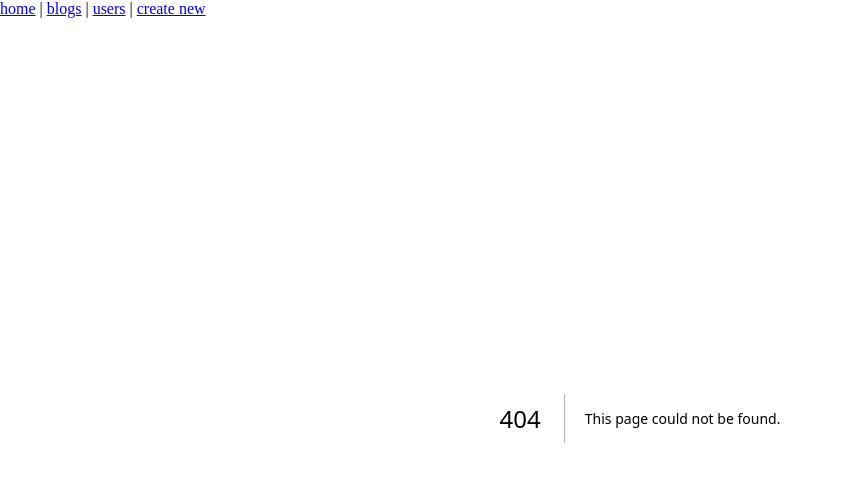
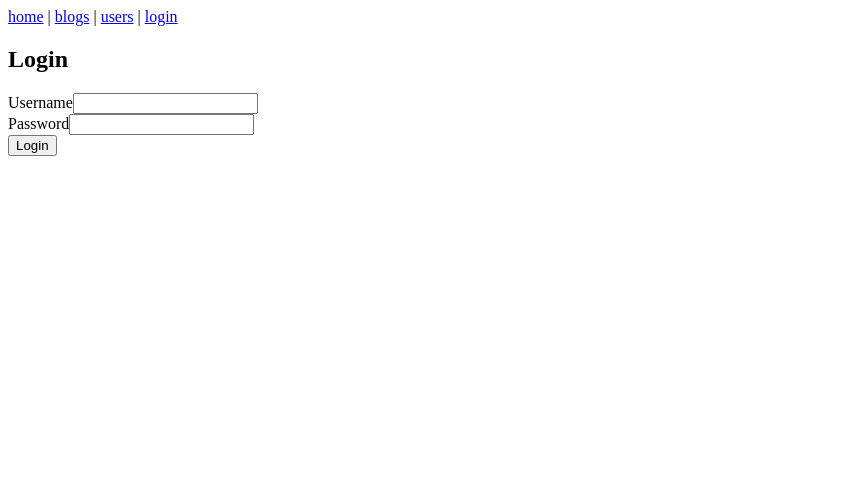
Before and after one commit to taimv2405/full-stack-open-nextjs, a Next.js app: page /login in a window 1280 px wide. Before the commit this address had no page. Shown: the top 482 px of the page, without its empty margins (0-843 px from the left). Built offline with nearby package versions, Linux system fonts and the light colour scheme; no server answers.

Commit message:
[11] feat: add login page and session-aware navbar

```diff
--- /dev/null
+++ b/app/components/NavBar.tsx
@@ -0,0 +1,30 @@
+'use client';
+
+import Link from 'next/link';
+import { useSession, signOut } from 'next-auth/react';
+
+const NavBar = () => {
+  const { data: session } = useSession();
+
+  return (
+    <nav>
+      <Link href="/">home</Link>
+      {' | '}
+      <Link href="/blogs">blogs</Link>
+      {' | '}
+      <Link href="/users">users</Link>
+      {' | '}
+      {session ? (
+        <>
+          <Link href="/blogs/new">create new</Link>
+          {' | '}
+          <em>{session.user?.name} logged in</em>{' '}
+          <button onClick={() => signOut()}>logout</button>
+        </>
+      ) : (
+        <Link href="/login">login</Link>
+      )}
+    </nav>
+  );
+};
+export default NavBar;
--- a/app/layout.tsx
+++ b/app/layout.tsx
@@ -1,5 +1,5 @@
-import Link from 'next/link';
 import AuthSessionProvider from './components/SessionProvider';
+import NavBar from './components/NavBar';
 
 export default function RootLayout({
   children,
@@ -10,15 +10,7 @@ export default function RootLayout({
     <html lang="en">
       <body>
         <AuthSessionProvider>
-          <nav>
-            <Link href="/">home</Link>
-            {' | '}
-            <Link href="/blogs">blogs</Link>
-            {' | '}
-            <Link href="/users">users</Link>
-            {' | '}
-            <Link href="/blogs/new">create new</Link>
-          </nav>
+          <NavBar />
           {children}
         </AuthSessionProvider>
       </body>
--- /dev/null
+++ b/app/login/page.tsx
@@ -0,0 +1,52 @@
+'use client';
+
+import { signIn } from 'next-auth/react';
+import { useRouter } from 'next/navigation';
+import { useState } from 'react';
+
+const LoginPage = () => {
+  const router = useRouter();
+  const [error, setError] = useState('');
+
+  const handleSubmit = async (e: React.SubmitEvent<HTMLFormElement>) => {
+    e.preventDefault();
+    const formData = new FormData(e.currentTarget);
+
+    const result = await signIn('credentials', {
+      username: formData.get('username'),
+      password: formData.get('password'),
+      redirect: false,
+    });
+
+    if (result?.error) {
+      setError('Invalid username or password');
+    } else {
+      router.push('/');
+      router.refresh();
+    }
+  };
+
+  return (
+    <div>
+      <h2>Login</h2>
+      {error && <p style={{ color: 'red' }}>{error}</p>}
+      <form onSubmit={handleSubmit}>
+        <div>
+          <label>
+            Username
+            <input type="text" name="username" required />
+          </label>
+        </div>
+        <div>
+          <label>
+            Password
+            <input type="password" name="password" required />
+          </label>
+        </div>
+        <button type="submit">Login</button>
+      </form>
+    </div>
+  );
+};
+
+export default LoginPage;
```
